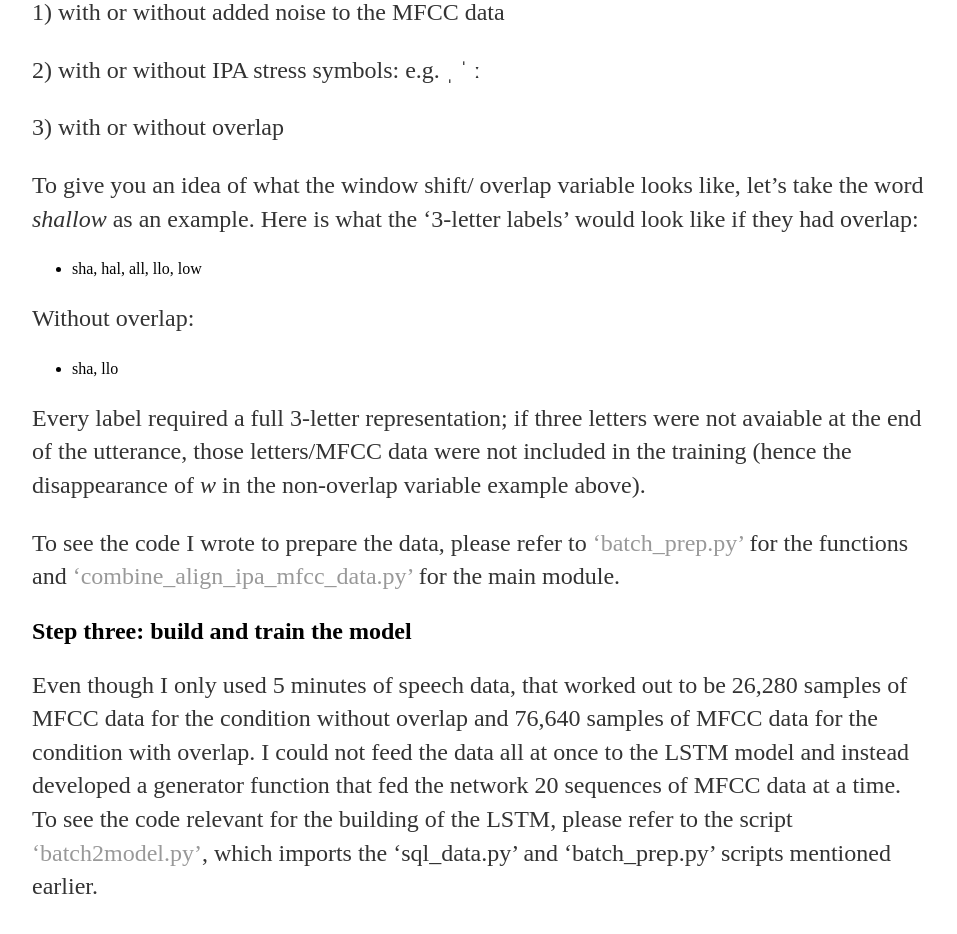
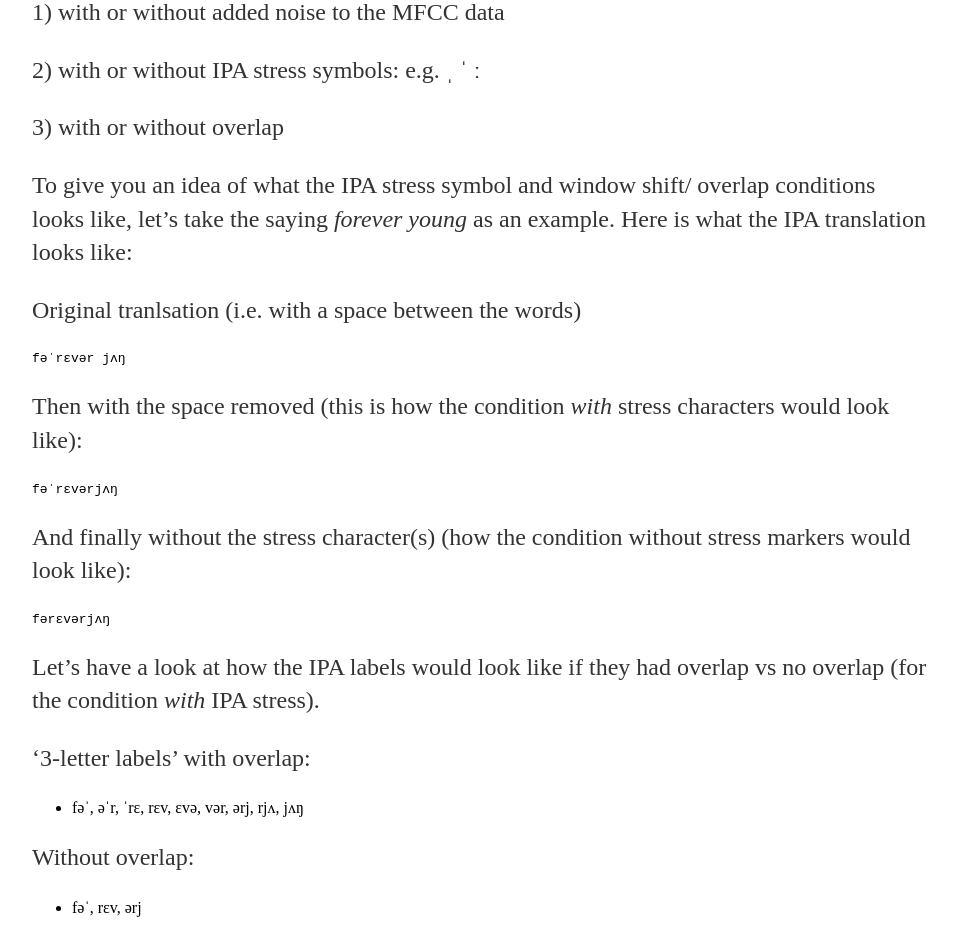
Before and after one commit to a-n-rose/a-n-rose.github.io, a Jekyll site: the page built from _posts/2018-09-26-english-speech-to-ipa.md, in a window 1280 px wide and 1400 px high, scrolled down 4866 px. Shown: the top 934 px of the window, without its empty margins (160-1117 px from the left). Built offline with Jekyll 4.4.1, drawn with Linux system fonts in a browser that asks for light colours; some of the changed text lies outside the part shown.

Commit message:
improved IPA conditions example

````diff
--- a/_posts/2018-09-26-english-speech-to-ipa.md
+++ b/_posts/2018-09-26-english-speech-to-ipa.md
@@ -54,21 +54,37 @@ I prepared the scripts to allow for adjustment of two key variables: 1) the IPA
 
 3) with or without overlap
 
-To give you an idea of what the window shift/ overlap variable looks like, let's take the word *shallow* as an example. Here is what the '3-letter labels' would look like if they had overlap:
+To give you an idea of what the IPA stress symbol and window shift/ overlap conditions looks like, let's take the saying *forever young* as an example. Here is what the IPA translation looks like:
 
-* sha, hal, all, llo, low
+Original tranlsation (i.e. with a space between the words)
+```
+fəˈrɛvər jʌŋ
+```
+Then with the space removed (this is how the condition *with* stress characters would look like):
+```
+fəˈrɛvərjʌŋ
+```
+And finally without the stress character(s) (how the condition without stress markers would look like):
+```
+fərɛvərjʌŋ
+```
+Let's have a look at how the IPA labels would look like if they had overlap vs no overlap (for the condition *with* IPA stress).
+
+'3-letter labels' with overlap:
+
+* fəˈ, əˈr, ˈrɛ, rɛv, ɛvə, vər, ərj, rjʌ, jʌŋ
 
 Without overlap:
 
-* sha, llo
+* fəˈ, rɛv, ərj
 
-Every label required a full 3-letter representation; if three letters were not avaiable at the end of the utterance, those letters/MFCC data were not included in the training (hence the disappearance of *w* in the non-overlap variable example above).
+Every label required a full 3-letter representation; if three letters were not avaiable at the end of the utterance, those letters/MFCC data were not included in the training (hence the disappearance of ʌŋ in the non-overlap variable example above).
 
 To see the code I wrote to prepare the data, please refer to <a href="https://github.com/a-n-rose/language-classifier/blob/master/english_speech_to_ipa/batch_prep.py">'batch_prep.py'</a> for the functions and <a href="https://github.com/a-n-rose/language-classifier/blob/master/english_speech_to_ipa/combine_align_ipa_mfcc_data.py">'combine_align_ipa_mfcc_data.py'</a> for the main module.
 
 ## Step three: build and train the model
 
-Even though I only used 5 minutes of speech data, that worked out to be 26,280 samples of MFCC data for the condition without overlap and 76,640 samples of MFCC data for the condition with overlap. I could not feed the data all at once to the LSTM model and instead developed a generator function that fed the network 20 sequences of MFCC data at a time. To see the code relevant for the building of the LSTM, please refer to the script <a href="https://github.com/a-n-rose/language-classifier/blob/master/english_speech_to_ipa/batch2model.py">'batch2model.py'</a>, which imports the 'sql_data.py' and 'batch_prep.py' scripts mentioned earlier.
+Even though I only used 5 minutes of speech data, that worked out to be 26,280 samples of MFCC data for the condition without overlap and 76,640 samples of MFCC data for the condition with overlap. Keep in mind, because I used 40 MFCCs, each sample had 40 features. I could not feed the data all at once to the LSTM model and instead developed a generator function that fed the network 20 sequences of MFCC data at a time. To see the code relevant for the building of the LSTM, please refer to the script <a href="https://github.com/a-n-rose/language-classifier/blob/master/english_speech_to_ipa/batch2model.py">'batch2model.py'</a>, which imports the 'sql_data.py' and 'batch_prep.py' scripts mentioned earlier.
 
 At this stage of experimentation, I used only training and test datasets. If I continue experimenting with this type of data I would also include a validation dataset.
 
@@ -80,7 +96,7 @@ I found most staggering differences in accuracy rates between the models that us
 
 Clearly 27-28% accuracy does not look very high; however, when considering the number of labels the models had with which to classify the MFCC samples (704,881 labels to be exact), that percentage looks a lot more impressive. It is interesting to compare the difference between the accuracy of those models, which were trained on MFCC data that was aligned with IPA characters *with* stress markers, and the accuracy of the models that were aligned with IPA characters *only*: the stress markers were not included in the alignment stage. To better understand what this accuracy means, I would like to apply the models to brand new data and see how the models classify the speech.
 
-I would be curious to further explore training models with these loosely aligned speech and annotation data; however, the computation costs of such development is high. To apply this technique to all of the available English data on Voxforge, the MFCC extraction alone would take at least 9 hours. The following steps of MFCC and IPA alignment and then the training of the LSTM model, several days would likely be needed. In addition to that, memory costs would also be very high.
+I would be curious to further explore training models with these loosely aligned speech and annotation data; however, the computation costs of such development is high. To apply this technique to all of the available English data on Voxforge, the MFCC extraction alone would take at least 9 hours. The following steps of MFCC and IPA alignment and then the training of the LSTM model, several days would likely be needed. In addition to that, memory costs would also be very high. I would first rerun this experiment, but instead of using 40 MFCCs as features, only the 2nd-13th coefficents, as these are most relevant to speech sounds. Reducing the coefficents by more than a third would likely reducing both calculation and memory costs.
 
 If I did further explore a model, I would likely explore a model trained on MFCC data *with* noise added and aligned with IPA characters *with* stress markers. In <a href="/2018/08/22/language-classifier.html">past experiences with neural networks</a>, I found the models trained on data with added noise generalized better to realworld data. Also, even though there was a slight increase in accuracy for the models trained with overlapping MFCC data, that increase is not large enough to make up for the more than double amount of data necessary.
 
````
